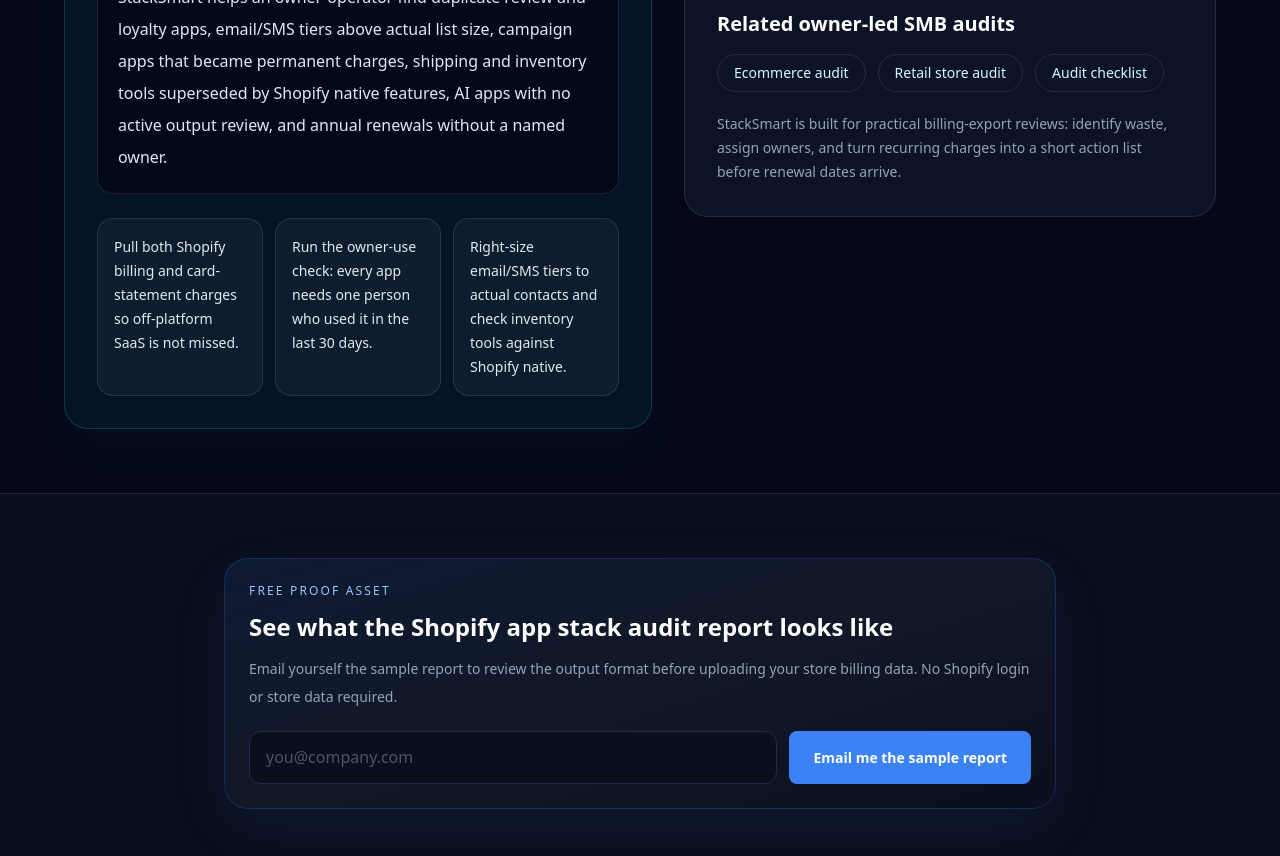
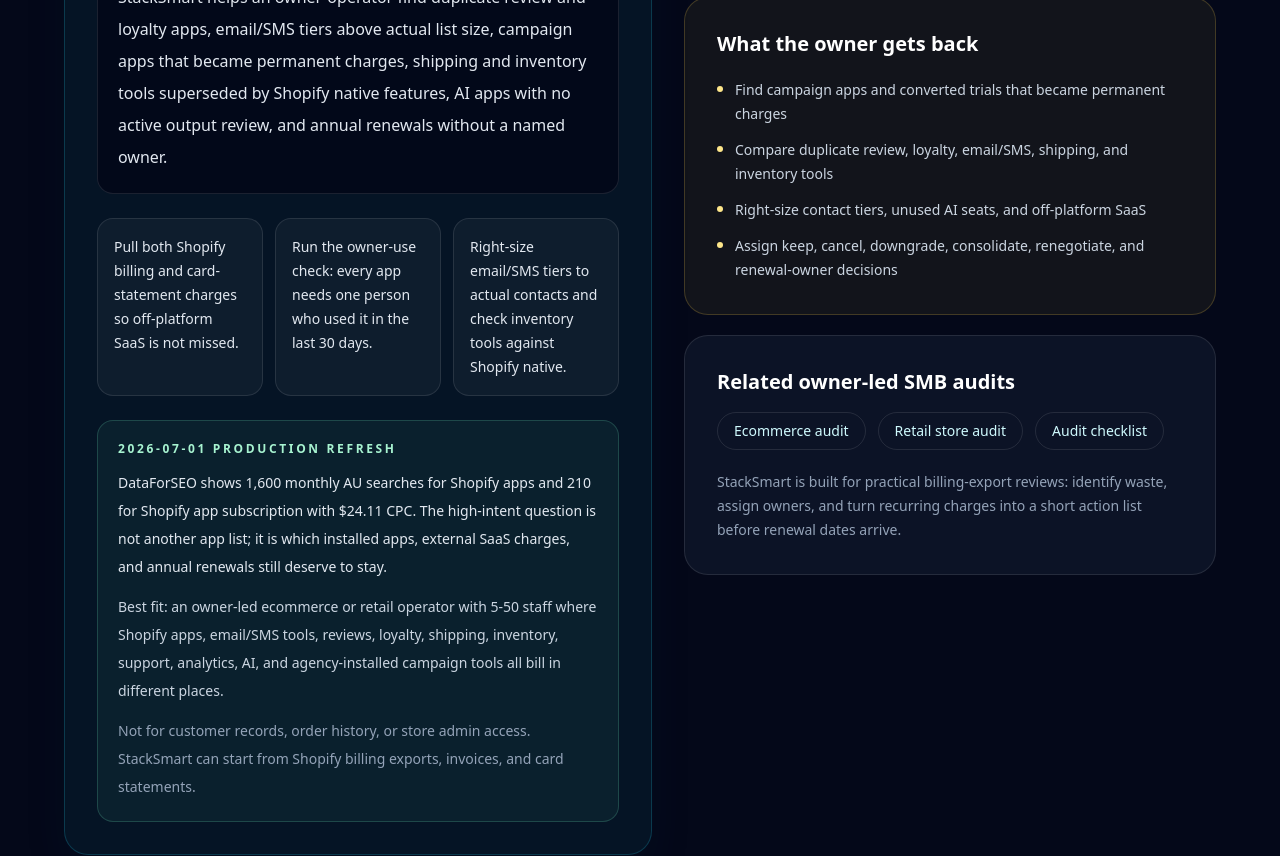
Before and after one commit to EthanMoonshot/stacksmart, a Next.js app: page /shopify-app-stack-audit in a window 1280 px wide. Shown: the part 10640-11496 px from the top of the page. Built offline with nearby package versions, Linux system fonts and the light colour scheme; no server answers; a web font is replaced by a local one.

Commit message:
Refresh owner-led SMB SEO proof pages

```diff
--- a/app/accounting-firm-software-stack-audit/page.tsx
+++ b/app/accounting-firm-software-stack-audit/page.tsx
@@ -24,7 +24,7 @@
       name: "Accounting Firm Software Stack Audit | StackSmart",
       description:
         "Small accounting and bookkeeping firms carry practice management, tax, payroll, proposal, document, e-sign, CRM, AI assistant, and marketing tools. A software audit finds what to cut, consolidate, and renegotiate.",
-      dateModified: "2026-06-11",
+      dateModified: "2026-07-01",
       isPartOf: { "@id": absoluteUrl("/") },
       publisher: {
         "@type": "Organization",
--- a/app/ndis-provider-software-audit/page.tsx
+++ b/app/ndis-provider-software-audit/page.tsx
@@ -24,7 +24,7 @@
       name: "NDIS Provider Software Audit | StackSmart",
       description:
         "NDIS and community care providers carry rostering, care management, payroll, compliance, billing, and marketing tools. A software audit finds what to cut, consolidate, and renegotiate.",
-      dateModified: "2026-06-12",
+      dateModified: "2026-07-01",
       isPartOf: { "@id": absoluteUrl("/") },
       publisher: {
         "@type": "Organization",
--- a/app/property-management-software-subscription-audit/page.tsx
+++ b/app/property-management-software-subscription-audit/page.tsx
@@ -49,7 +49,7 @@
       url: absoluteUrl("/property-management-software-subscription-audit"),
       name: "Property management software subscription audit | StackSmart",
       description: "Audit software subscriptions for property management and strata offices. Find hidden costs in platform add-ons, app marketplace installs, paid connectors, ownerless renewals, and duplicate inspection, maintenance, e-signature, CRM, and admin tools — from billing exports only.",
-      dateModified: "2026-06-12",
+      dateModified: "2026-07-01",
       isPartOf: { "@id": absoluteUrl("/") },
       publisher: {
         "@type": "Organization",
--- a/app/shopify-app-stack-audit/page.tsx
+++ b/app/shopify-app-stack-audit/page.tsx
@@ -24,7 +24,7 @@
       name: "Shopify App Stack Audit | StackSmart",
       description:
         "Audit your Shopify app stack for duplicate and unused apps across reviews, loyalty, email and SMS, upsell, returns, shipping, inventory, analytics, and helpdesk.",
-      dateModified: "2026-06-26",
+      dateModified: "2026-07-01",
       isPartOf: { "@id": absoluteUrl("/") },
       publisher: {
         "@type": "Organization",
--- a/components/landing/OwnerLedRefreshSection.tsx
+++ b/components/landing/OwnerLedRefreshSection.tsx
@@ -107,8 +107,58 @@
 
 type RefreshKey = keyof typeof refreshes;
 
+const dailyProductionNotes: Partial<Record<RefreshKey, {
+  demand: string;
+  ownerFit: string;
+  exportList: string[];
+  actionList: string[];
+  notFor: string;
+}>> = {
+  accounting: {
+    demand:
+      "DataForSEO-backed keyword intelligence keeps accounting practice software at 390 AU monthly searches with high commercial bid pressure, while software audit and software subscriptions terms show principals are already looking for cost-control answers.",
+    ownerFit:
+      "Best fit: a 5-50 person accounting firm where the principal or practice manager pays for proposal tools, workflow, e-signature, reporting, Xero/QBO/MYOB add-ons, AI note tools, and client-portal subscriptions but does not have a procurement team checking every renewal.",
+    exportList: ["Firm card and bank recurring charges", "Xero, MYOB, QBO, and marketplace invoices", "Practice-management, proposal, e-sign, reporting, AI, and connector bills", "A current staff/app-owner list with last confirmed still-needed notes"],
+    actionList: ["Separate firm-owned subscriptions from client-recovered costs", "Mark duplicate proposal/e-sign/reporting/AI tools", "Right-size idle seats and unused AI licences", "Assign a renewal owner, due date, and payment account to every recurring bill"],
+    notFor:
+      "Not for client-ledger review, tax-file inspection, or enterprise procurement rollout. The first pass is billing-only and produces decisions the principal can hand to an admin or bookkeeper.",
+  },
+  ndis: {
+    demand:
+      "DataForSEO shows 390 monthly AU searches for NDIS software with $21.19 CPC. Most SERPs serve platform selection; StackSmart captures the practical owner/operator need underneath: stop paying for duplicate roster, care, claims, compliance, document, SMS, payroll, AI, and admin tools before the next direct debit.",
+    ownerFit:
+      "Best fit: a 5-50 staff NDIS or community-care provider where the owner, coordinator, finance admin, and rostering lead each own part of the stack and nobody has a single subscription tracker.",
+    exportList: ["Business card, bank, Xero, or MYOB recurring charges", "Care-management, rostering, plan-management, claims, SMS, document, payroll, compliance, and AI/admin invoices", "Current staff/coordinator seat counts", "Renewal dates, billing contacts, and payment accounts where known"],
+    actionList: ["Find ghost support-worker, coordinator, and admin seats", "Compare duplicate rostering, forms, SMS, payroll, and claims workflows", "Flag cancelled-but-still-charged and compliance tools from the last audit cycle", "Create keep, cancel, downgrade, consolidate, renegotiate, and renewal-owner decisions"],
+    notFor:
+      "Not for participant-record, support-plan, clinical-note, or care-document access. StackSmart can run the first pass from subscription billing only.",
+  },
+  property: {
+    demand:
+      "Keyword intelligence keeps property management software at 880 AU monthly searches with $19.87 CPC and real estate CRM demand at high commercial bid pressure. That demand often starts as platform comparison, but the cheaper first move is auditing the paid layer around the system already in use.",
+    ownerFit:
+      "Best fit: an owner-led rent roll, strata office, property-services team, or real-estate group with 5-50 staff and scattered charges for portals, inspections, maintenance, e-signature, CRM, SMS, reporting, listing, AI, and admin tools.",
+    exportList: ["Card and bank recurring charges across the agency or rent-roll entity", "Property-management platform invoices and add-on bills", "Inspection, maintenance, e-sign, CRM, SMS, reporting, listing, AI, and admin subscriptions", "Payment account, renewal date, billing contact, and last confirmed still-needed notes"],
+    actionList: ["Identify add-ons billed outside the core PM system", "Find duplicate portals, inspection, e-sign, CRM, and SMS tools", "Right-size departed property-manager and admin seats", "Build a renewal-owner register before notice windows close"],
+    notFor:
+      "Not for tenant data, owner ledgers, leases, or trust-account records. The audit is billing-export only and stays at the subscription layer.",
+  },
+  shopify: {
+    demand:
+      "DataForSEO shows 1,600 monthly AU searches for Shopify apps and 210 for Shopify app subscription with $24.11 CPC. The high-intent question is not another app list; it is which installed apps, external SaaS charges, and annual renewals still deserve to stay.",
+    ownerFit:
+      "Best fit: an owner-led ecommerce or retail operator with 5-50 staff where Shopify apps, email/SMS tools, reviews, loyalty, shipping, inventory, support, analytics, AI, and agency-installed campaign tools all bill in different places.",
+    exportList: ["Shopify billing history and app invoices", "Business card and bank recurring software charges", "Email/SMS/contact-tier, shipping, inventory, review, loyalty, support, analytics, and AI bills", "App owner, last-used, renewal date, and payment-account notes"],
+    actionList: ["Find campaign apps and converted trials that became permanent charges", "Compare duplicate review, loyalty, email/SMS, shipping, and inventory tools", "Right-size contact tiers, unused AI seats, and off-platform SaaS", "Assign keep, cancel, downgrade, consolidate, renegotiate, and renewal-owner decisions"],
+    notFor:
+      "Not for customer records, order history, or store admin access. StackSmart can start from Shopify billing exports, invoices, and card statements.",
+  },
+};
+
 export default function OwnerLedRefreshSection({ type }: { type: RefreshKey }) {
   const data = refreshes[type];
+  const dailyNote = dailyProductionNotes[type];
   const faqJsonLd = {
     "@context": "https://schema.org",
     "@type": "FAQPage",
@@ -137,13 +187,22 @@
               </div>
             ))}
           </div>
+
+          {dailyNote ? (
+            <div className="mt-6 rounded-2xl border border-emerald-300/20 bg-emerald-300/[0.06] p-5">
+              <p className="text-xs font-semibold uppercase tracking-[0.22em] text-emerald-200">2026-07-01 production refresh</p>
+              <p className="mt-3 text-sm leading-7 text-slate-200">{dailyNote.demand}</p>
+              <p className="mt-3 text-sm leading-7 text-slate-300">{dailyNote.ownerFit}</p>
+              <p className="mt-3 text-sm leading-7 text-slate-400">{dailyNote.notFor}</p>
+            </div>
+          ) : null}
         </div>
 
         <div className="space-y-5">
           <div className="rounded-3xl border border-white/10 bg-white/[0.04] p-6 sm:p-8">
             <h3 className="text-xl font-semibold text-white">First 30-minute audit pass</h3>
             <ol className="mt-5 space-y-3 text-sm leading-6 text-slate-300">
-              {data.checklist.map((item, index) => (
+              {(dailyNote?.exportList ?? data.checklist).map((item, index) => (
                 <li key={item} className="flex gap-3">
                   <span className="flex h-7 w-7 shrink-0 items-center justify-center rounded-full bg-cyan-300 text-xs font-bold text-slate-950">{index + 1}</span>
                   <span>{item}</span>
@@ -151,6 +210,19 @@
               ))}
             </ol>
           </div>
+          {dailyNote ? (
+            <div className="rounded-3xl border border-amber-300/20 bg-amber-300/[0.06] p-6 sm:p-8">
+              <h3 className="text-xl font-semibold text-white">What the owner gets back</h3>
+              <ul className="mt-5 space-y-3 text-sm leading-6 text-slate-300">
+                {dailyNote.actionList.map((item) => (
+                  <li key={item} className="flex gap-3">
+                    <span className="mt-2 h-1.5 w-1.5 shrink-0 rounded-full bg-amber-200" />
+                    <span>{item}</span>
+                  </li>
+                ))}
+              </ul>
+            </div>
+          ) : null}
           <div className="rounded-3xl border border-white/10 bg-slate-900/80 p-6 sm:p-8">
             <h3 className="text-xl font-semibold text-white">Related owner-led SMB audits</h3>
             <div className="mt-4 flex flex-wrap gap-3">
```
Also changed, not shown: app/medical-practice-software-subscription-audit/page.tsx (+12 -11 lines).
